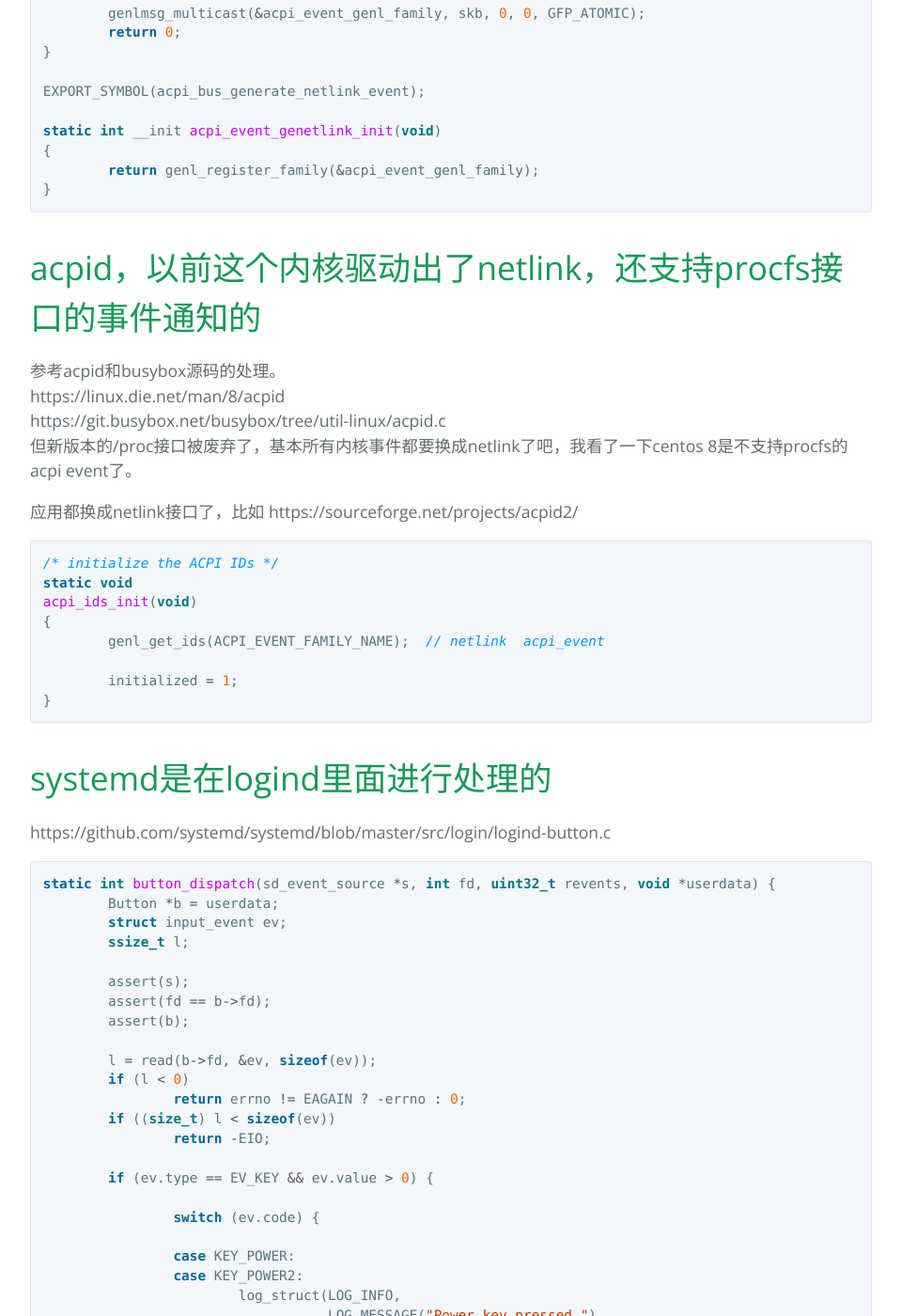
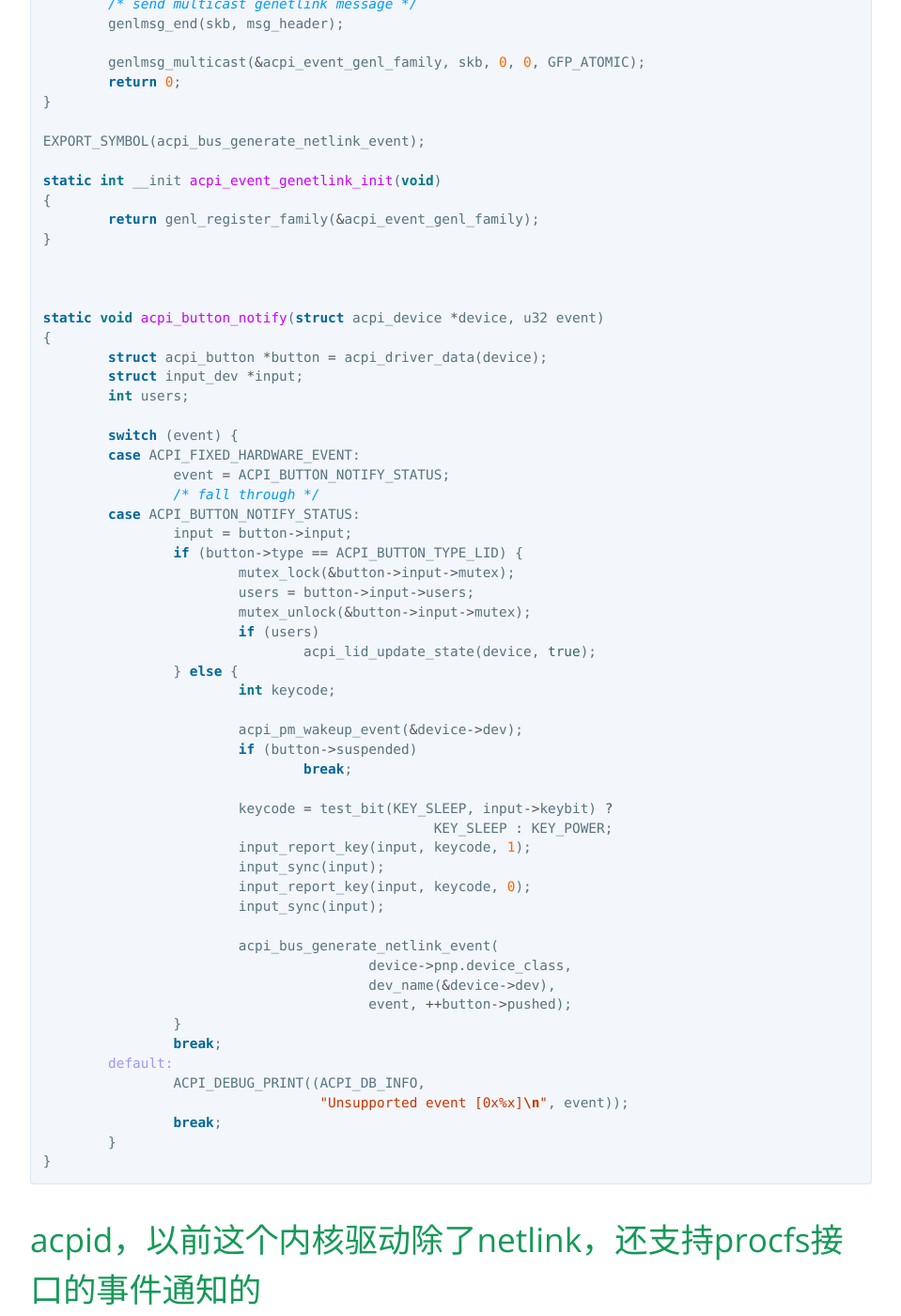
Before and after one commit to gmd20/gmd20.github.io, a Jekyll site: the page built from _posts/2020-04-30-linux内核的关机按钮事件和acpid还有systemd的关机按键处理.markdown, in a window 1280 px wide and 1400 px high, scrolled down 2133 px. Shown: the whole window at 94% size, without its empty margins (160-1119 px from the left). Built offline with Jekyll 4.4.1, drawn with Linux system fonts in a browser that asks for light colours; comment, search, counter and statistics services are not loaded; some of the changed text lies outside the part shown.

Commit message:
Update 2020-04-30-linux内核的关机按钮事件和acpid还有systemd的关机按键处理.markdown

````diff
--- a/_posts/2020-04-30-linux内核的关机按钮事件和acpid还有systemd的关机按键处理.markdown
+++ b/_posts/2020-04-30-linux内核的关机按钮事件和acpid还有systemd的关机按键处理.markdown
@@ -1,7 +1,9 @@
 # 发现有的虚拟机系统不能接收“正常关机”的菜单命令，就来找一下资料
 
-# 用户按下物理按键，会发送一个ACPI按键信号, 内核里面的acpi驱动这个event.c进行处理的。
+# 用户按下物理按键，会发送一个ACPI按键信号, 内核里面的acpi驱动这个event.c button.c进行处理的。
+这个事件看上去netlink和/dev/input/event里面都能收到KEY_POWER按键事件
 https://elixir.bootlin.com/linux/latest/source/drivers/acpi/event.c#L148
+https://elixir.bootlin.com/linux/latest/source/drivers/acpi/button.c
 ```c
 
 static struct genl_family acpi_event_genl_family __ro_after_init = {
@@ -70,16 +72,64 @@
 {
 	return genl_register_family(&acpi_event_genl_family);
 }
+
+
+
+static void acpi_button_notify(struct acpi_device *device, u32 event)
+{
+	struct acpi_button *button = acpi_driver_data(device);
+	struct input_dev *input;
+	int users;
+
+	switch (event) {
+	case ACPI_FIXED_HARDWARE_EVENT:
+		event = ACPI_BUTTON_NOTIFY_STATUS;
+		/* fall through */
+	case ACPI_BUTTON_NOTIFY_STATUS:
+		input = button->input;
+		if (button->type == ACPI_BUTTON_TYPE_LID) {
+			mutex_lock(&button->input->mutex);
+			users = button->input->users;
+			mutex_unlock(&button->input->mutex);
+			if (users)
+				acpi_lid_update_state(device, true);
+		} else {
+			int keycode;
+
+			acpi_pm_wakeup_event(&device->dev);
+			if (button->suspended)
+				break;
+
+			keycode = test_bit(KEY_SLEEP, input->keybit) ?
+						KEY_SLEEP : KEY_POWER;
+			input_report_key(input, keycode, 1);
+			input_sync(input);
+			input_report_key(input, keycode, 0);
+			input_sync(input);
+
+			acpi_bus_generate_netlink_event(
+					device->pnp.device_class,
+					dev_name(&device->dev),
+					event, ++button->pushed);
+		}
+		break;
+	default:
+		ACPI_DEBUG_PRINT((ACPI_DB_INFO,
+				  "Unsupported event [0x%x]\n", event));
+		break;
+	}
+}
 ```
 
 
-# acpid，以前这个内核驱动出了netlink，还支持procfs接口的事件通知的
-参考acpid和busybox源码的处理。
+# acpid，以前这个内核驱动除了netlink，还支持procfs接口的事件通知的
+参考acpid和busybox源码的处理，
 https://linux.die.net/man/8/acpid
 https://git.busybox.net/busybox/tree/util-linux/acpid.c
-但新版本的/proc接口被废弃了，基本所有内核事件都要换成netlink了吧，我看了一下centos 8是不支持procfs的acpi event了。
+但新版本的/proc接口被废弃了，基本所有内核事件都要换成netlink了吧，我看了一下centos 8是不支持procfs的acpi ev
+但这个事件还是能通过/dev/input/event借口收到，busybox的acpid和systemd用的就是这个接口吧
 
-应用都换成netlink接口了，比如
+不过也有直接netlink接口的，比如
 https://sourceforge.net/projects/acpid2/
 ```c
 /* initialize the ACPI IDs */
@@ -186,7 +236,7 @@
         return 0;
 }
 ```
-好像systemd是读取/dev/input的按键事件，不是用netlink acpi event ？
+好像systemd是读取/dev/input/event的按键事件，不是用netlink acpi event ？
 https://github.com/systemd/systemd/tree/master/src/libsystemd/sd-netlink
 
 
````
